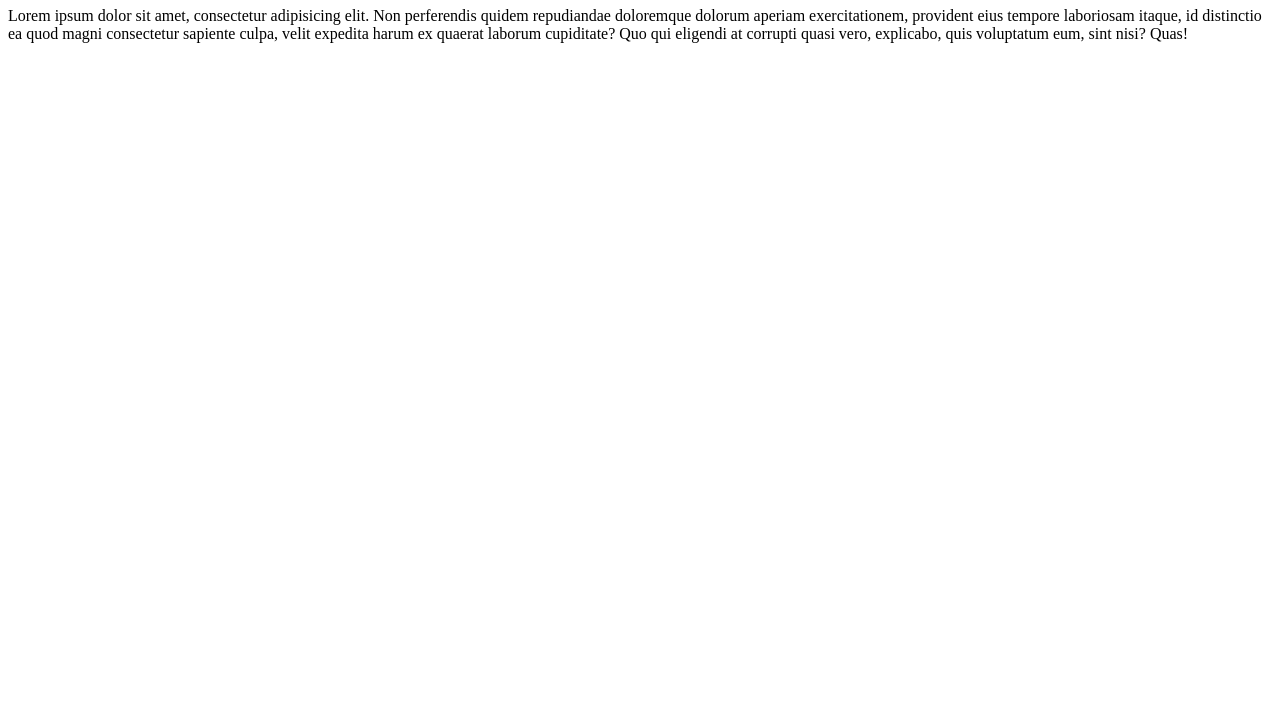
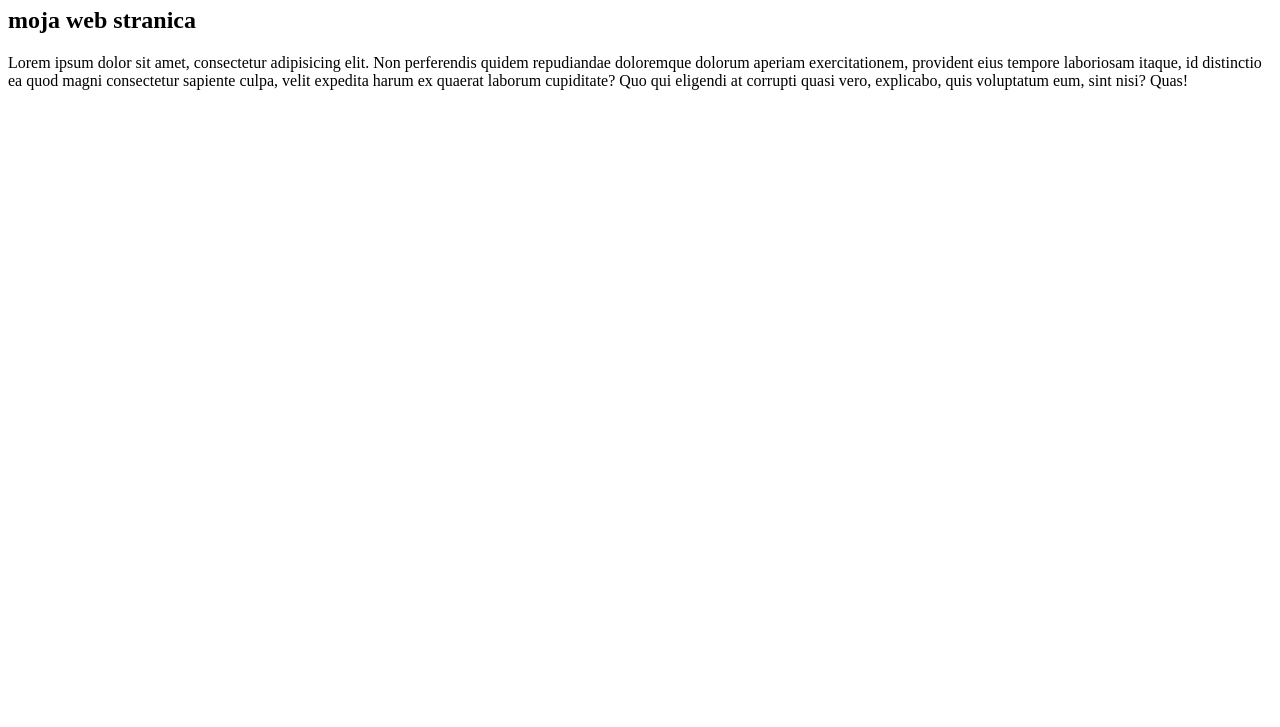
Before and after one commit to Mel0dy91/gitVezba, a plain HTML site: page index.html in a window 1280 px wide. Shown: the part 73-800 px from the top of the page. Drawn offline with Linux system fonts and the light colour scheme.

Commit message:
dodat naslov

```diff
--- a/index.html
+++ b/index.html
@@ -11,6 +11,7 @@
         <h1>Dobrodosli</h1>
     </header>
     <main>
+        <h2>moja web stranica</h2>
         <p>Lorem ipsum dolor sit amet, consectetur adipisicing elit. Non perferendis quidem repudiandae doloremque dolorum aperiam exercitationem, provident eius tempore laboriosam itaque, id distinctio ea quod magni consectetur sapiente culpa, velit expedita harum ex quaerat laborum cupiditate? Quo qui eligendi at corrupti quasi vero, explicabo, quis voluptatum eum, sint nisi? Quas!</p>
     </main>
 </body>
```
